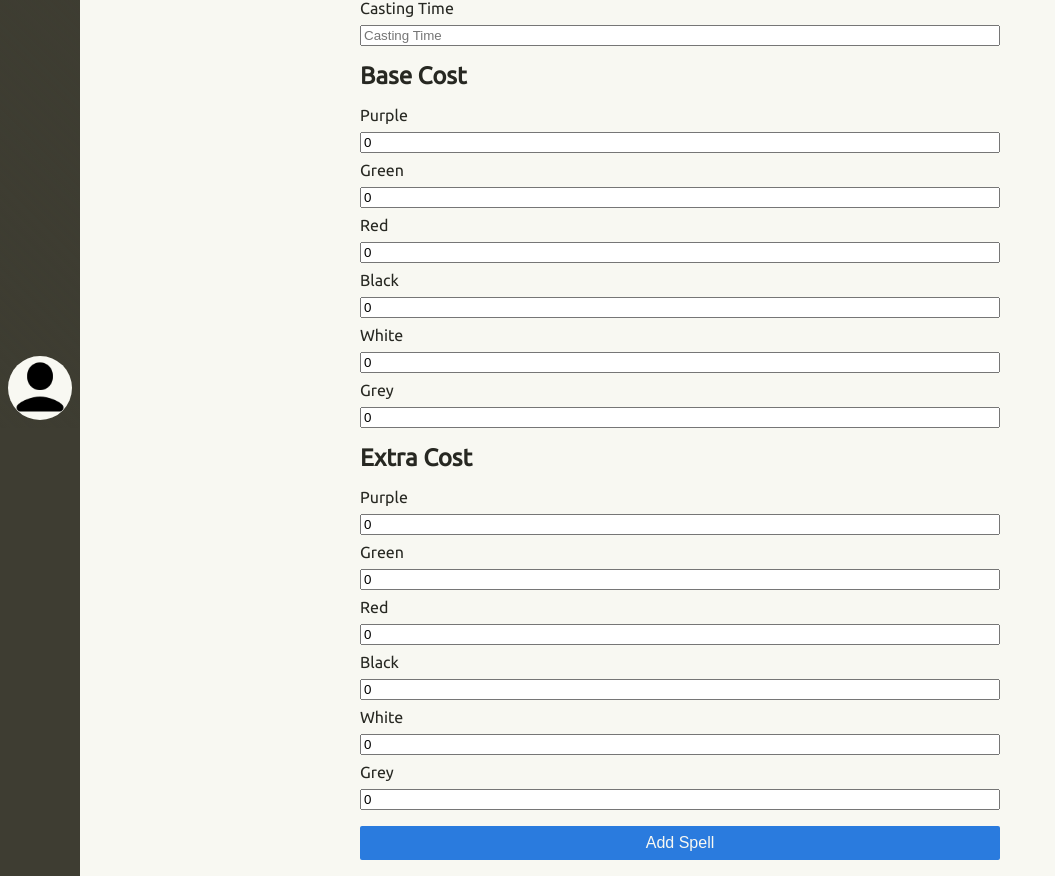
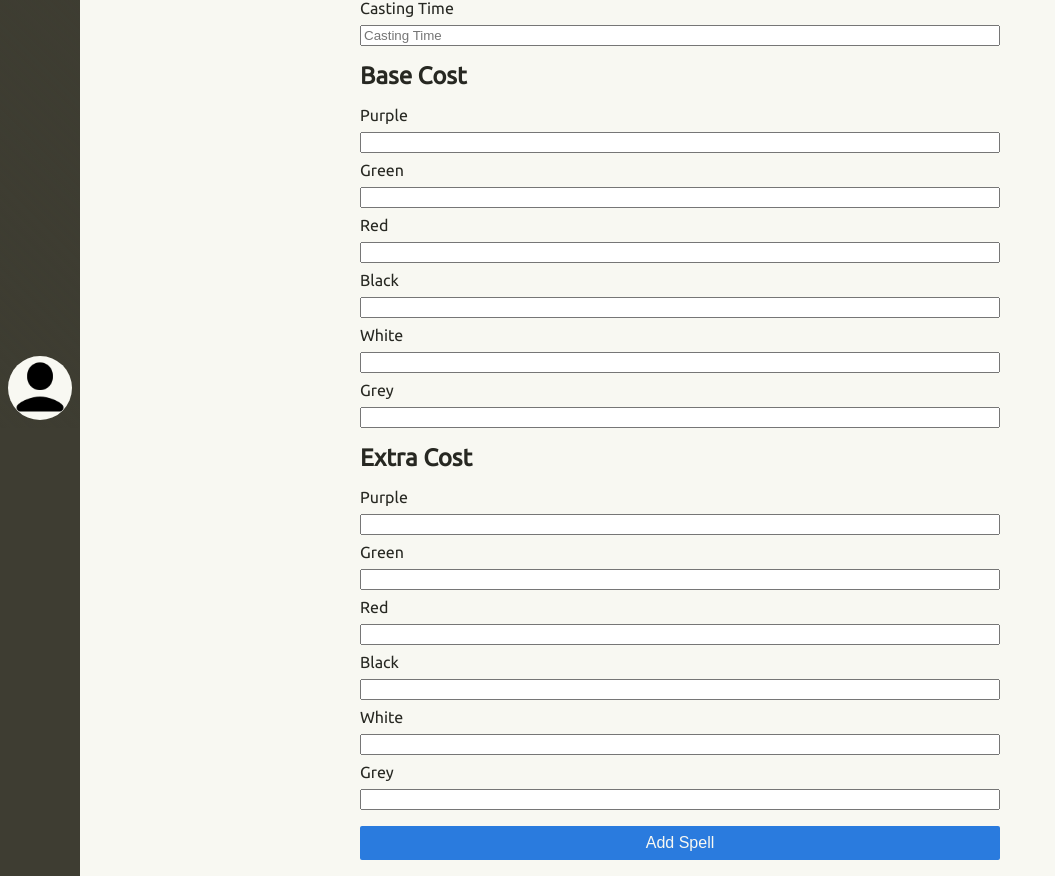
Before and after one commit to kaganAhmetOkan/soul-shards, a Next.js app: page /admin/add-spell in a window 1280 px wide. Shown: the part 372-1248 px from the top of the page, without its empty margins (0-1055 px from the left). Built offline with nearby package versions, Linux system fonts and the light colour scheme; no server answers.

Commit message:
Added edit capabilities to add-spell page

```diff
--- a/app/admin/add-spell/page.jsx
+++ b/app/admin/add-spell/page.jsx
@@ -1,9 +1,11 @@
 import AddSpell from "@/components/AddSpell/AddSpell";
 
-export default function AddSpellPage() {
+export default function AddSpellPage({ searchParams }) {
+  const { sid } = searchParams;
+
   return (
     <main>
-      <AddSpell />
+      <AddSpell sid={sid} />
     </main>
   );
 };
--- a/components/AddSpell/AddSpell.jsx
+++ b/components/AddSpell/AddSpell.jsx
@@ -3,12 +3,15 @@ import style from "./AddSpell.module.css";
 import generateSpellID from "@/utils/generateSpellID";
 import { setDoc, doc } from "firebase/firestore";
 import firestore from "@/firebase/firestore";
+import useSpell from "@/hooks/useSpell";
 
 const db = firestore();
 
-export default function AddSpell() {
+export default function AddSpell({ sid }) {
   const minValue = 0;
   const maxValue = 10;
+
+  const [spell, baseCost, extraCost] = useSpell(sid);
 
   async function handleSubmit(event) {
     event.preventDefault();
@@ -50,63 +53,63 @@ export default function AddSpell() {
     <form className={style.main} onSubmit={handleSubmit}>
       <h2>Basics</h2>
       <label>Name</label>
-      <input placeholder="New Spell Name" required name="spell_name"></input>
+      <input placeholder="New Spell Name" required name="spell_name" defaultValue={spell.name ?? ""}></input>
 
       <label>Synopsis</label>
-      <textarea placeholder="Synopsis" required name="spell_synopsis"></textarea>
+      <textarea placeholder="Synopsis" required name="spell_synopsis" defaultValue={spell.synopsis ?? ""}></textarea>
 
       <h2>Details</h2>
       <div className={style.details}>
         <label>Range</label>
-        <input placeholder="Range" name="spell_range" required></input>
+        <input placeholder="Range" name="spell_range" required defaultValue={spell.range ?? ""}></input>
 
         <label>Duration</label>
-        <input placeholder="Duration" name="spell_duration" required></input>
+        <input placeholder="Duration" name="spell_duration" required defaultValue={spell.duration ?? ""}></input>
 
         <label>Casting Time</label>
-        <input placeholder="Casting Time" name="spell_cast_time"></input>
+        <input placeholder="Casting Time" name="spell_cast_time" defaultValue={spell.casting_time ?? ""}></input>
       </div>
 
       <h2>Base Cost</h2>
       <div className={style.schools}>
         <label htmlFor="school_purple">Purple</label>
-        <input type="number" defaultValue={0} min={minValue} max={maxValue} name="purple" id="school_purple"></input>
+        <input type="number" defaultValue={baseCost?.purple} min={minValue} max={maxValue} name="purple" id="school_purple"></input>
 
         <label htmlFor="school_green">Green</label>
-        <input type="number" defaultValue={0} min={minValue} max={maxValue} name="green" id="school_green"></input>
+        <input type="number" defaultValue={baseCost?.green} min={minValue} max={maxValue} name="green" id="school_green"></input>
 
         <label htmlFor="school_purple">Red</label>
-        <input type="number" defaultValue={0} min={minValue} max={maxValue} name="red" id="school_red"></input>
+        <input type="number" defaultValue={baseCost?.red} min={minValue} max={maxValue} name="red" id="school_red"></input>
 
         <label htmlFor="school_green">Black</label>
-        <input type="number" defaultValue={0} min={minValue} max={maxValue} name="black" id="school_black"></input>
+        <input type="number" defaultValue={baseCost?.black} min={minValue} max={maxValue} name="black" id="school_black"></input>
 
         <label htmlFor="school_purple">White</label>
-        <input type="number" defaultValue={0} min={minValue} max={maxValue} name="white" id="school_white"></input>
+        <input type="number" defaultValue={baseCost?.white} min={minValue} max={maxValue} name="white" id="school_white"></input>
 
         <label htmlFor="school_green">Grey</label>
-        <input type="number" defaultValue={0} min={minValue} max={maxValue} name="grey" id="school_grey"></input>
+        <input type="number" defaultValue={baseCost?.grey} min={minValue} max={maxValue} name="grey" id="school_grey"></input>
       </div>
 
       <h2>Extra Cost</h2>
       <div className={style.schools}>
         <label>Purple</label>
-        <input type="number" defaultValue={0} min={minValue} max={maxValue} name="purple"></input>
+        <input type="number" defaultValue={extraCost?.purple} min={minValue} max={maxValue} name="purple"></input>
 
         <label>Green</label>
-        <input type="number" defaultValue={0} min={minValue} max={maxValue} name="green"></input>
+        <input type="number" defaultValue={extraCost?.green} min={minValue} max={maxValue} name="green"></input>
 
         <label>Red</label>
-        <input type="number" defaultValue={0} min={minValue} max={maxValue} name="red"></input>
+        <input type="number" defaultValue={extraCost?.red} min={minValue} max={maxValue} name="red"></input>
 
         <label>Black</label>
-        <input type="number" defaultValue={0} min={minValue} max={maxValue} name="black"></input>
+        <input type="number" defaultValue={extraCost?.black} min={minValue} max={maxValue} name="black"></input>
 
         <label>White</label>
-        <input type="number" defaultValue={0} min={minValue} max={maxValue} name="white"></input>
+        <input type="number" defaultValue={extraCost?.white} min={minValue} max={maxValue} name="white"></input>
 
         <label>Grey</label>
-        <input type="number" defaultValue={0} min={minValue} max={maxValue} name="grey"></input>
+        <input type="number" defaultValue={extraCost?.grey} min={minValue} max={maxValue} name="grey"></input>
       </div>
 
       <button type="submit">Add Spell</button>
@@ -115,3 +118,4 @@ export default function AddSpell() {
 }
 
 // TODO: add a page for editing spells. and edit button to spells
+// TODO: change firestore database to use random ids for items
--- /dev/null
+++ b/hooks/useSpell.js
@@ -0,0 +1,39 @@
+import firestore from "@/firebase/firestore";
+import { doc, getDoc } from "firebase/firestore";
+import { useEffect, useState } from "react";
+
+const db = firestore();
+
+export default function useSpell(sid) {
+  const [spell, setSpell] = useState({});
+  const [baseCost, setBaseCost] = useState({});
+  const [extraCost, setExtraCost] = useState({});
+
+  useEffect(() => {
+    if (sid) {
+      const docRef = doc(db, "spells", sid);
+      const getSpell = async () => {
+        const res = await getDoc(docRef);
+        setSpell(res.data());
+      };
+
+      getSpell();
+    };
+  }, [sid]);
+
+  useEffect(() => {
+    if (spell.base_cost) {
+      const bc = {};
+      spell.base_cost.forEach(cost => bc[cost.school] = cost.amount);
+      setBaseCost(bc);
+    };
+
+    if (spell.extra_cost) {
+      const ec = {};
+      spell.extra_cost.forEach(cost => ec[cost.school] = cost.amount);
+      setExtraCost(ec);
+    };
+  }, [spell]);
+
+  return [spell, baseCost, extraCost];
+};
```
